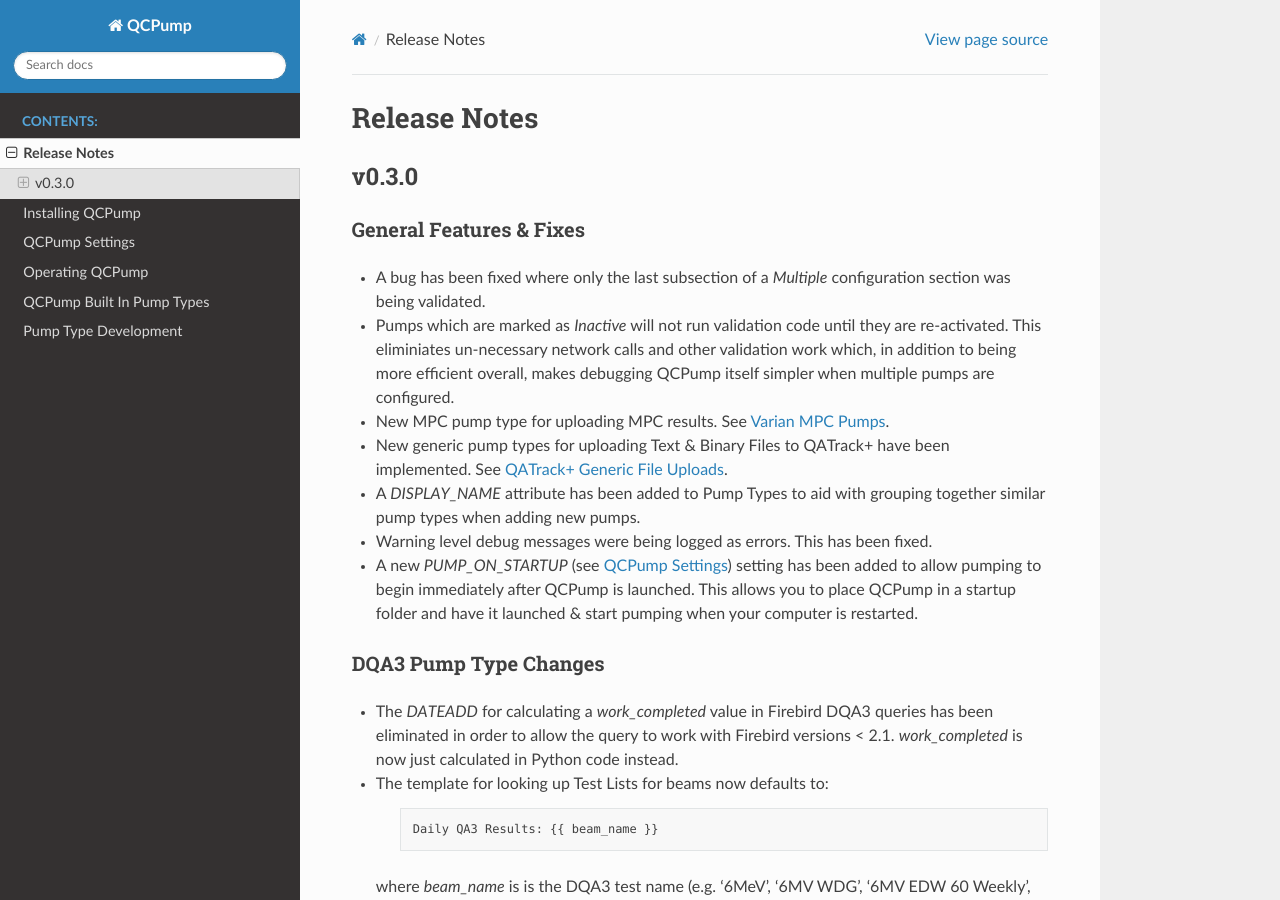
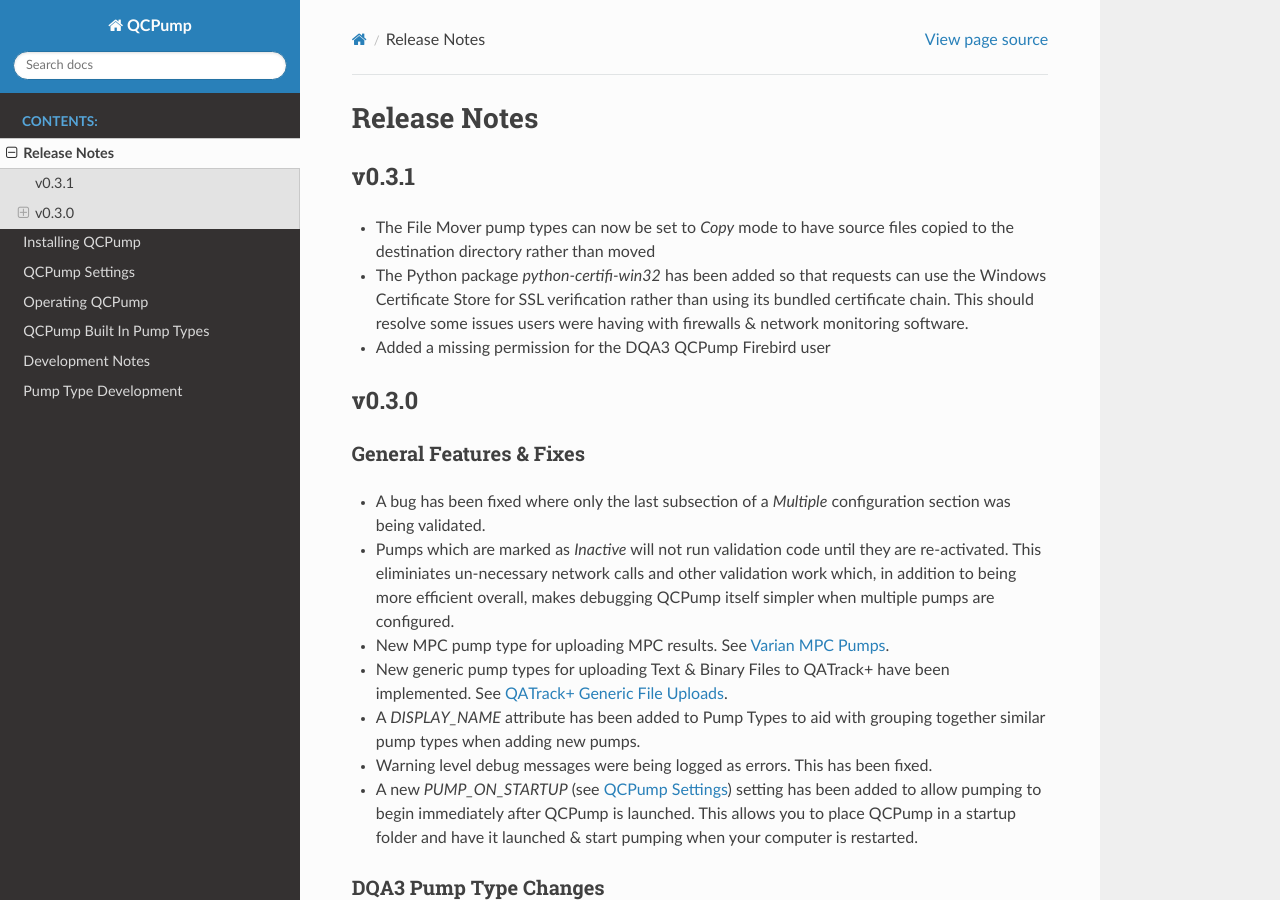
Before and after one commit to qatrackplus/qcpump, a Sphinx documentation site: the page built from docs/release_notes.rst, in a window 1280 px wide and 900 px high. Built offline with Sphinx 7.4.7 and the Read the Docs theme 2.0.0, drawn with Linux system fonts in a browser that asks for light colours.

Commit message:
update docs & installer for v0.3.1

```diff
--- a/docs/index.rst
+++ b/docs/index.rst
@@ -10,6 +10,7 @@
    settings.rst
    operate.rst
    pumps/index.rst
+   dev.rst
    pumps/dev/developing.rst
 
 
--- a/docs/install.rst
+++ b/docs/install.rst
@@ -10,7 +10,7 @@
 .....................................
 
 On Windows platforms please download the `QCPump Installer
-<https://github.com/qatrackplus/qcpump/raw/v0.1.0/installer/qcpump-setup-0.1.0.exe>`_.
+<https://github.com/qatrackplus/qcpump/raw/v0.3.1/installer/qcpump-setup-0.3.1.exe>`_.
 Download and run the installer following the prompts, then go to the
 :ref:`pumps-configure-new` page to start configuring some *Pumps*.
 
--- a/docs/release_notes.rst
+++ b/docs/release_notes.rst
@@ -2,6 +2,19 @@
 
 Release Notes
 =============
+
+v0.3.1
+------
+
+* The File Mover pump types can now be set to `Copy` mode to have source files
+  copied to the destination directory rather than moved
+
+* The Python package `python-certifi-win32` has been added so that requests
+  can use the Windows Certificate Store for SSL verification rather than using
+  its bundled certificate chain.  This should resolve some issues users were
+  having with firewalls & network monitoring software.
+
+* Added a missing permission for the DQA3 QCPump Firebird user
 
 v0.3.0
 ------
--- a/docs/settings.rst
+++ b/docs/settings.rst
@@ -46,6 +46,8 @@
     Set to list of other directories to include user defined pump types from.
     See :ref:`pumps-developing`.
 
+.. _qcpump-settings-startup:
+
 PUMP_ON_STARTUP (`true`, `false`)
     Should QCPump immediately start pumping when it is launched.  This is useful
     for e.g. adding QCPump to a startup folder so it launches when a machine is rebooted
--- a/setup.py
+++ b/setup.py
@@ -16,7 +16,7 @@
     "wxPython<4.2.0",
 ]
 
-__version__ = '0.3.0'
+__version__ = '0.3.1'
 
 
 setup(
```
Also changed, not shown: docs/dev.rst (added, +65 -0 lines), docs/operate.rst (+9 -0 lines), 4 other files.
